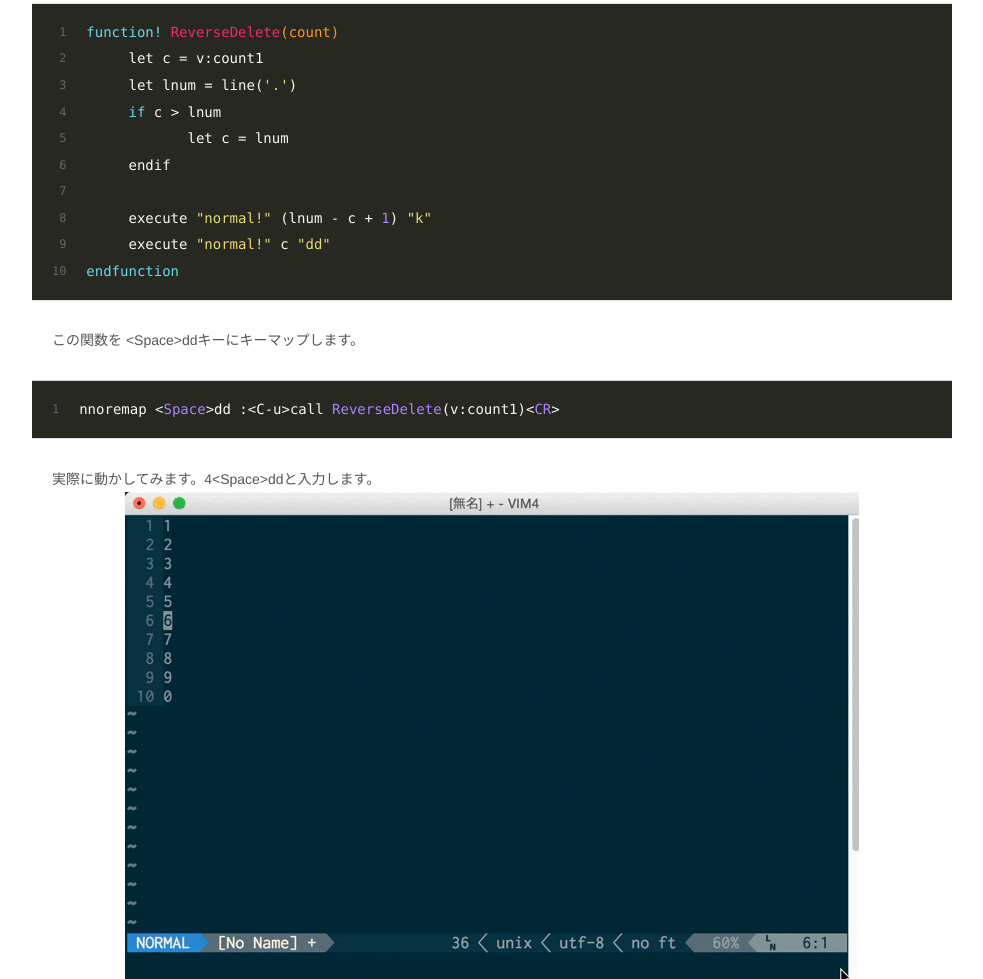
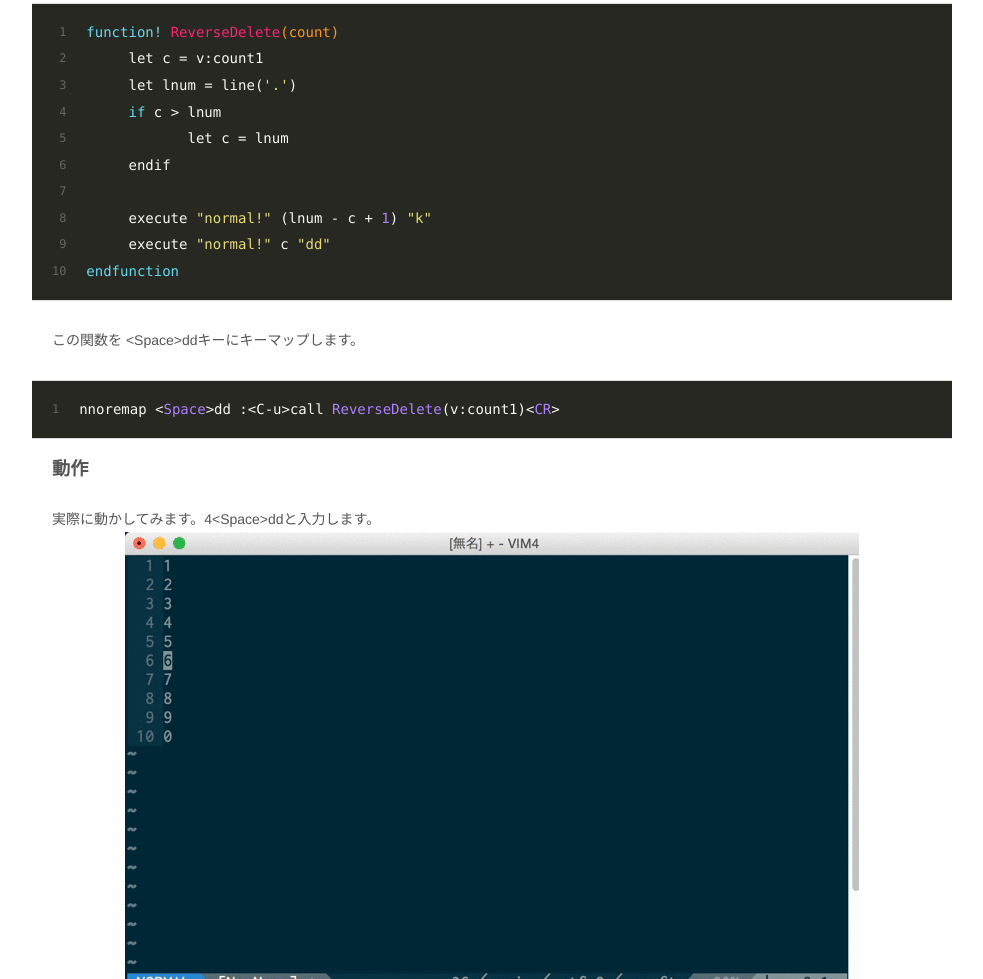
Before and after one commit to akiyosi/akiyosi.github.io, a plain HTML site: page 2015/02/23/vim-reverse-delete/index.html in a window 1280 px wide. Shown: the part 846-1825 px from the top of the page, without its empty margins (148-1131 px from the left). Drawn offline with nearby package versions, Linux system fonts and the light colour scheme.

Commit message:
Site updated: 2015-02-24 18:32:53

```diff
--- a/2015/02/23/vim-reverse-delete/index.html
+++ b/2015/02/23/vim-reverse-delete/index.html
@@ -148,6 +148,7 @@
 <p>この関数を &lt;Space&gt;ddキーにキーマップします。</p>
 <figure class="highlight key-map"><table><tr><td class="gutter"><pre><div class="line">1</div></pre></td><td class="code"><pre><div class="line">nnoremap &lt;<span class="constant">Space</span>&gt;dd <span class="symbol">:&lt;C-u&gt;call</span> <span class="constant">ReverseDelete</span>(<span class="symbol">v:</span>count1)&lt;<span class="constant">CR</span>&gt;</div></pre></td></tr></table></figure>
 
+<h3 id="動作">動作</h3>
 <p>実際に動かしてみます。4&lt;Space&gt;ddと入力します。<br><img src="/2015/02/23/vim-reverse-delete/a5abeeafef5dd37793bcb5cddbad35e9.gif" alt="" title="vim 逆方向行削除"></p>
 <p>動きました！1行目や最終行にオンカーソルな状態でも期待通り動作します！<br>ここで満足しかけたのですが、上記の実装では vimの便利機能であるドット”.”キーによる操作の繰り返しができませんでした。これは不便です。なんとかドットリピート対応したい。</p>
 <h3 id="ドットで繰り返せるようにする">ドットで繰り返せるようにする</h3>
```
Also changed, not shown: archives/2015/02/index.html (+1 -0 lines), archives/2015/index.html (+1 -0 lines), archives/index.html (+1 -0 lines), index.html (+1 -0 lines), tags/vim/index.html (+1 -0 lines).
